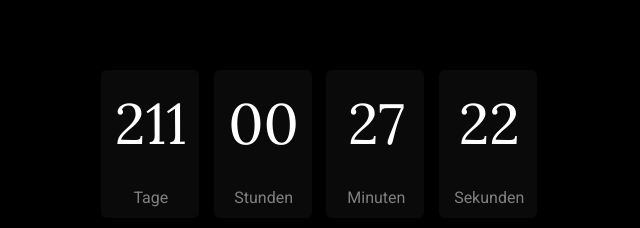
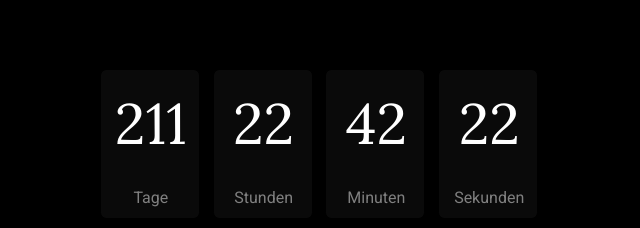
Before and after one commit to akramthedev/die-deutsch-traum, a React (Create React App) app: page / in a window 1280 px wide. Shown: the part 278-506 px from the top of the page, without its empty margins (321-961 px from the left). Built offline with nearby package versions, Linux system fonts and the light colour scheme.

Commit message:
Update Home.jsx

```diff
--- a/src/Home.jsx
+++ b/src/Home.jsx
@@ -2,7 +2,7 @@ import React, { useState, useEffect } from 'react';
 import './App.css';
 import {useNavigate} from 'react-router-dom'
 const Home = () => {
-  const targetDate = new Date('2025-07-27T00:00:00');
+  const targetDate = new Date('2025-07-27T22:15:00');
   const nav = useNavigate();
   const calculateTimeLeft = () => {
     const now = new Date();
```
